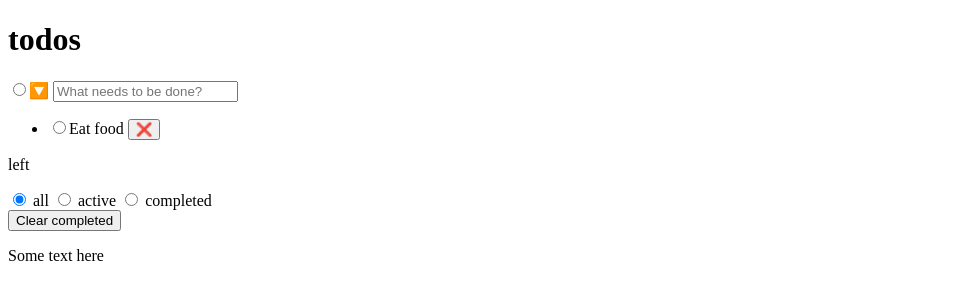
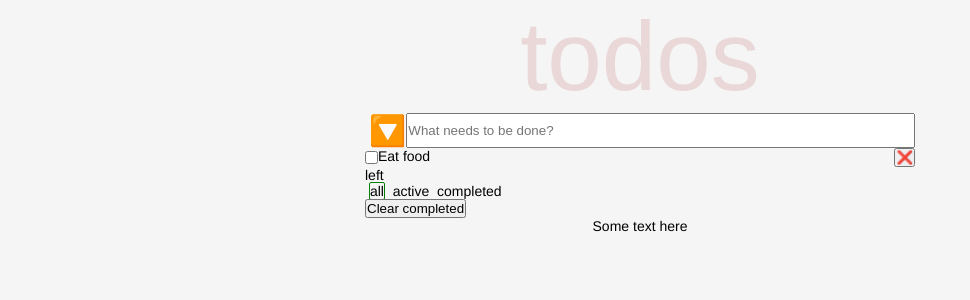
Before and after one commit to MaximusTaHan/Frontend-Assignment3, a plain HTML site: page Index.html in a window 1280 px wide. Shown: the whole page, without its empty margins (0-970 px from the left). Drawn offline with Linux system fonts and the light colour scheme.

Commit message:
Start of some CSS

```diff
--- a/Index.html
+++ b/Index.html
@@ -1,40 +1,49 @@
 <!DOCTYPE html>
 <html lang="en">
+
     <head>
         <meta charset="UTF-8">
         <meta http-equiv="X-UA-Compatible" content="IE=edge">
         <meta name="viewport" content="width=device-width, initial-scale=1.0">
         <meta name="description" description="This is a Todo app :)">
+        <link rel="stylesheet" href="style.css">
         <title>Todo without the MVC</title>
     </head>
+
     <body>
         <main>
             <h1>todos</h1>
             <div class="content">
                 <form name="input">
-                <div>
-                    <input type="radio">🔽</button>
-                    <input type="text" placeholder="What needs to be done?">
+                    <div id="toggle-container">
+                        <input type="checkbox" class="no-checkbox" id="toggle-all" checked>
+                        <label for="toggle-all">🔽</label>
                     </div>
+
+                    <input type="text" id="input-field" placeholder="What needs to be done?">
                 </form>
                 <ul class="todos">
                     <li class="todo">
-                    <input type="radio">Eat food</button>
+                        <input type="checkbox">
+
+                        </input>
+                        <label class="todo-label">Eat food</label>
                         <button>❌</button>
                     </li>
                 </ul>
                 <div class="feature-bar">
                     <div class="item-counter">
-                    <span id="incomplete-count"></span><p>left</p>
+                        <span id="incomplete-count"></span>
+                        <p>left</p>
                     </div>
                     <div class="filters">
-                    <input type="radio" name="filter-buttons" id="all" checked>
+                        <input type="radio" class="no-radio" name="filter-buttons" id="all" checked>
                         <label for="all">all</label>
 
-                    <input type="radio" name="filter-buttons" id="active">
+                        <input type="radio" class="no-radio" name="filter-buttons" id="active">
                         <label for="active">active</label>
 
-                    <input type="radio" name="filter-buttons" id="completed">
+                        <input type="radio" class="no-radio" name="filter-buttons" id="completed">
                         <label for="completed">completed</label>
                     </div>
                     <div>
@@ -49,4 +58,5 @@
     <footer>
         <p>Some text here</p>
     </footer>
+
 </html>
--- /dev/null
+++ b/style.css
@@ -0,0 +1,85 @@
+* {
+    margin: 0;
+    padding: 0;
+    box-sizing: border-box;
+}
+
+html {
+    font: 14px 'Helvetica Neue', Helvetica, Arial, sans-serif;
+}
+
+body {
+    background-color: #f5f5f5;
+}
+
+h1 {
+    text-align: center;
+    font-weight: normal;
+    font-size: 7em;
+    color: rgba(175, 47, 47, 0.15);
+}
+
+.content {
+    max-width: 550px;
+    min-width: 230px;
+    display: flex;
+    flex-direction: column;
+    margin-left: auto;
+    margin-right: auto;
+}
+
+form {
+    display: flex;
+    align-content: center;
+}
+
+/* Emoji not centered correctly? */
+/* Form styles */
+.no-checkbox + label{
+    opacity: 50%;
+    font-size: 30px;
+}
+
+#input-field {
+    flex: 1;
+}
+
+.no-checkbox:checked + label{
+    opacity: 100%;
+}
+/* Form styles end */
+
+
+.todos {
+    list-style-type: none;
+    display: flex;
+}
+.todo {
+    display: flex;
+    flex: 1;
+}
+
+.todo-label {
+    flex: 1;
+}
+
+label {
+    user-select: none;
+}
+.no-radio, .no-checkbox {
+    appearance: none;
+}
+
+
+
+.no-radio:checked + label {
+    border: 1px solid green;
+    border-radius: 2px;
+}
+
+
+
+
+footer{
+    text-align: center;
+}
```
Lines whose indentation alone changed are shown as unchanged.
